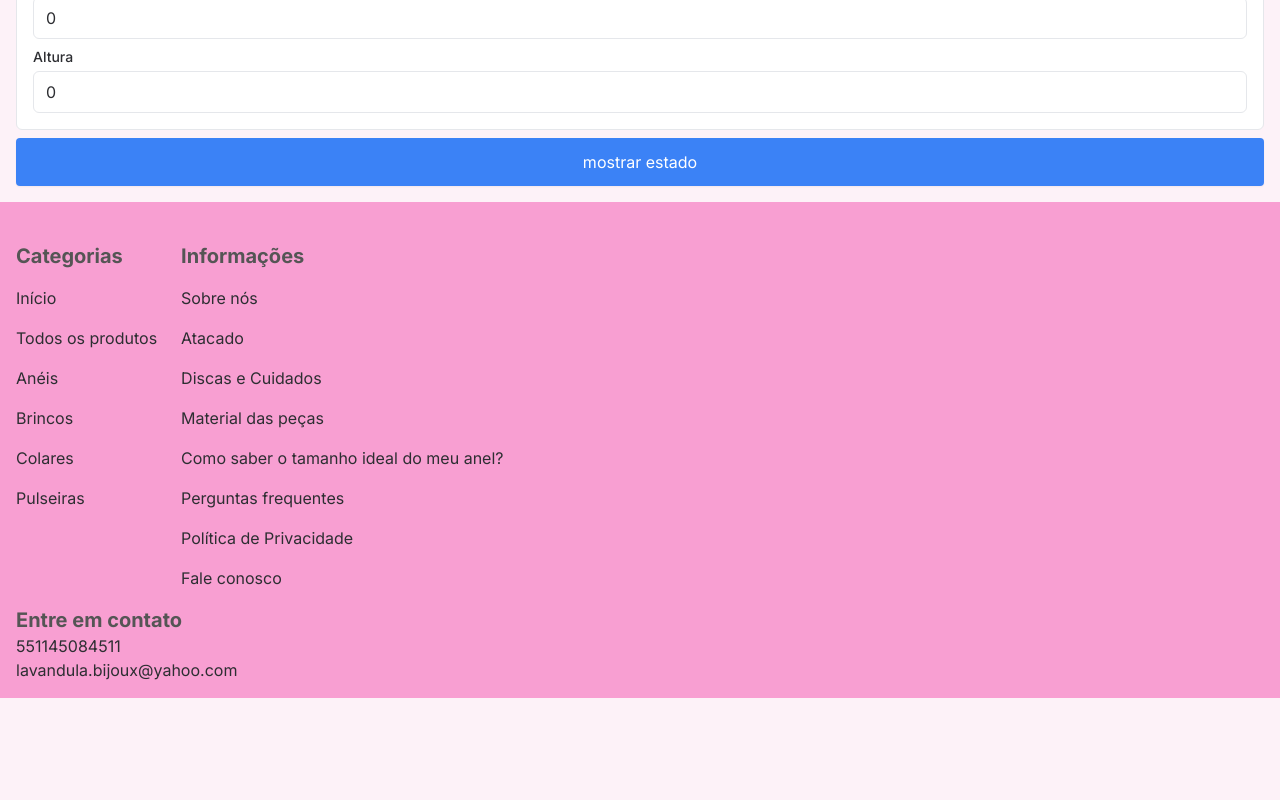
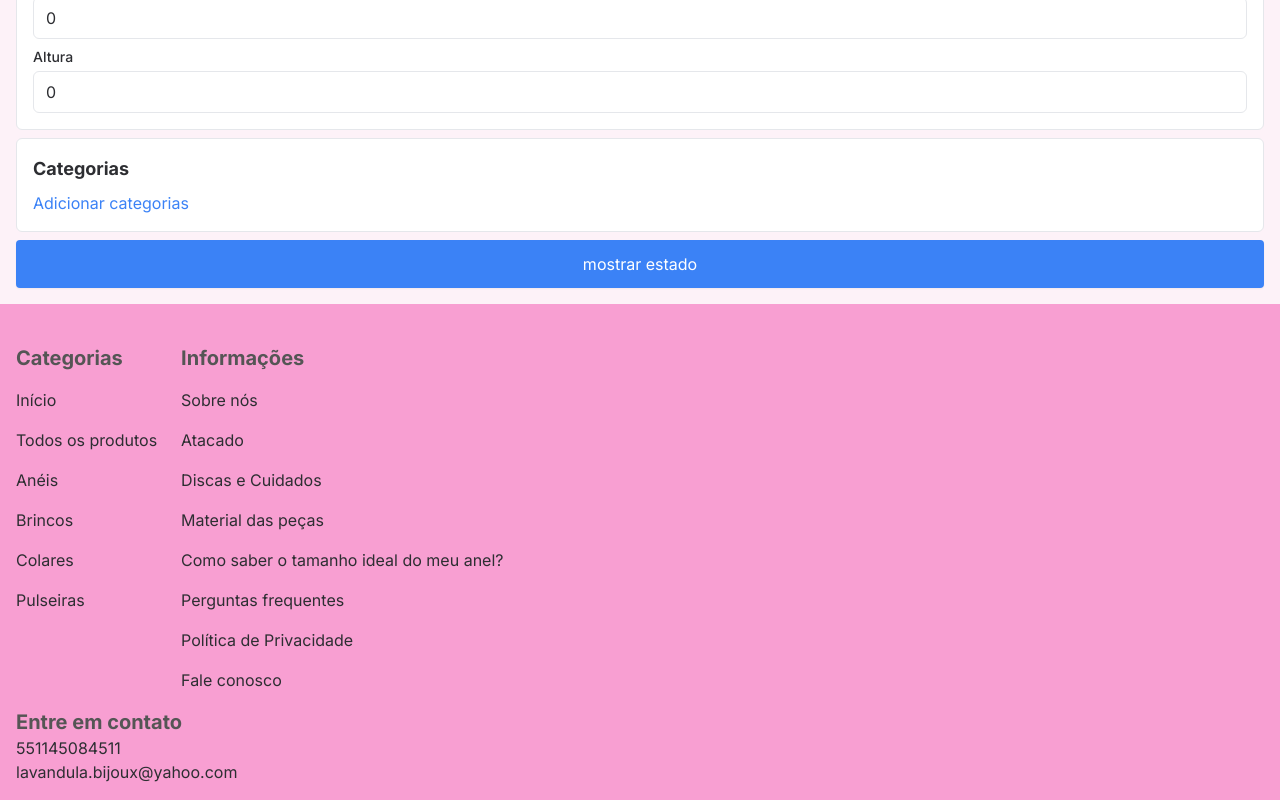
Before and after one commit to cafe51/Alexa-semijoias, a Next.js app in the folder alexa-site/: page /admin/dashboard/1/produtos/novo in a window 1280 px wide. Shown: the part 1630-2430 px from the top of the page. Before the commit the page ends 2328 px from the top, so only its background shows below. Built offline with nearby package versions, Linux system fonts and the light colour scheme; no server answers; the database is empty.

Commit message:
created categories section on new product screen page

```diff
--- /dev/null
+++ b/alexa-site/src/app/admin/dashboard/[adminId]/produtos/novo/CategoriesSection.tsx
@@ -0,0 +1,12 @@
+// app/admin/dashboard/[adminId]/produtos/novo/CategoriesSection.tsx
+
+export default function CategoriesSection() {
+    return (
+        <section className="p-4 border rounded-md bg-white">
+            <h2 className="text-lg font-bold">Categorias</h2>
+            <div className="mt-2">
+                <button className="text-blue-500">Adicionar categorias</button>
+            </div>
+        </section>
+    );
+}
--- a/alexa-site/src/app/admin/dashboard/[adminId]/produtos/novo/page.tsx
+++ b/alexa-site/src/app/admin/dashboard/[adminId]/produtos/novo/page.tsx
@@ -8,6 +8,7 @@ import PricesSection from './PricesSection';
 import StockSection from './StockSection';
 import CodesSection from './CodesSection';
 import DimensionsSection from './DimensionsSection';
+import CategoriesSection from './CategoriesSection';
 
 export default function NewProductPage() {
     const {
@@ -53,6 +54,8 @@ export default function NewProductPage() {
                 handleDimensionsChange={ handleDimensionsChange }
             />
 
+            <CategoriesSection />
+
             <LargeButton color='blue' onClick={ () => console.log(state) } loadingButton={ false }>
             mostrar estado
             </LargeButton>
```
